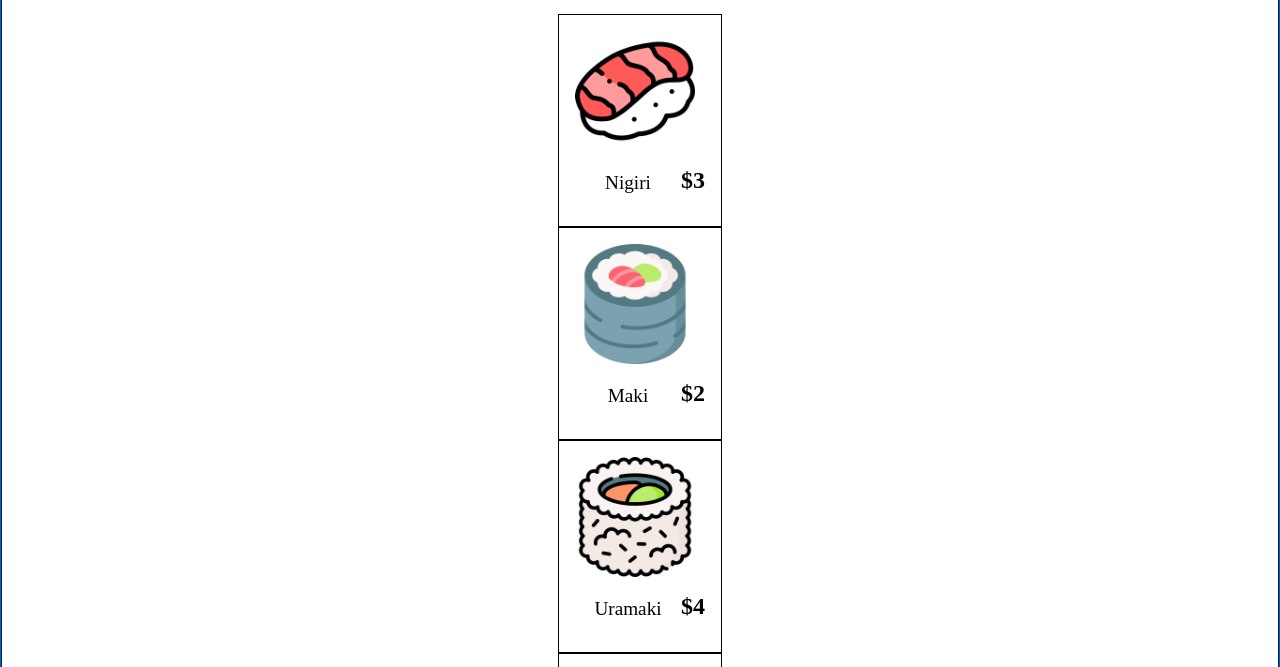
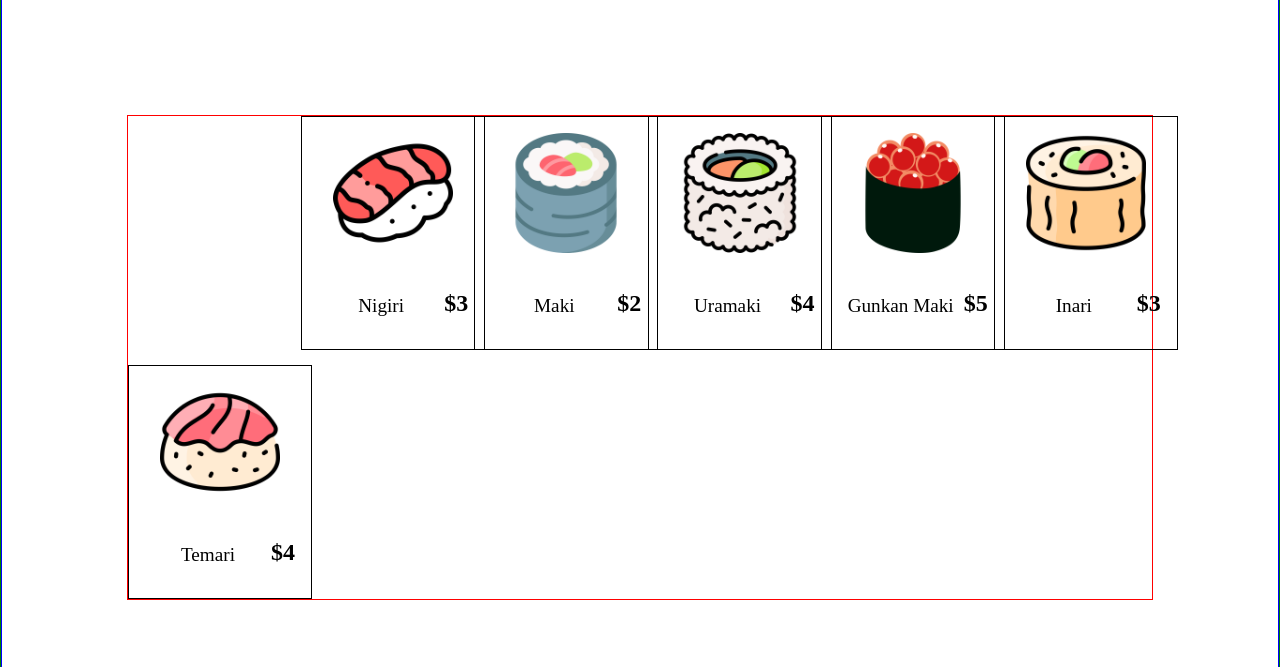
Before and after one commit to BlueBlack22/odin-restaurant, a website built with webpack: page dist/index.html in a window 1280 px wide. Shown: the part 84-751 px from the top of the page. Built offline with Linux system fonts and the light colour scheme.

Commit message:
Menu layout.

```diff
--- a/src/style.css
+++ b/src/style.css
@@ -3,7 +3,7 @@ body {
     height: 100%;
 }
 
-body {
+* {
     margin: 0;
     padding: 0;
 }
@@ -59,22 +59,32 @@ body {
     font-size: 1.5rem;
 }
 
+#menu {
+    width: 80vw;
+    border: 1px solid red;
+    display: grid;
+    grid-template-columns: repeat(auto-fit, minmax(150px, 1fr));
+    gap: 15px;
+}
+
 .menu-card {
     border: 1px solid black;
     padding: 2vh;
     display: grid;
     grid-template-columns: 1fr auto;
     grid-template-rows: auto 1fr;
+    height: 200px;
+    width: 150px;
 }
 
 .card-img {
     height: 15vh;
     width: auto;
     grid-column: 1 / 3;
+    justify-self: center;
 }
 
 .card-title {
-    padding: 0;
     margin: 2vh 0;
     font-size: 1.2rem;
     justify-self: center;
@@ -82,7 +92,6 @@ body {
 }
 
 .card-price {
-    padding: 0;
     margin: 2vh 0;
     font-size: 1.5rem;
     font-weight: 600;
```
Also changed, not shown: dist/main.js.
